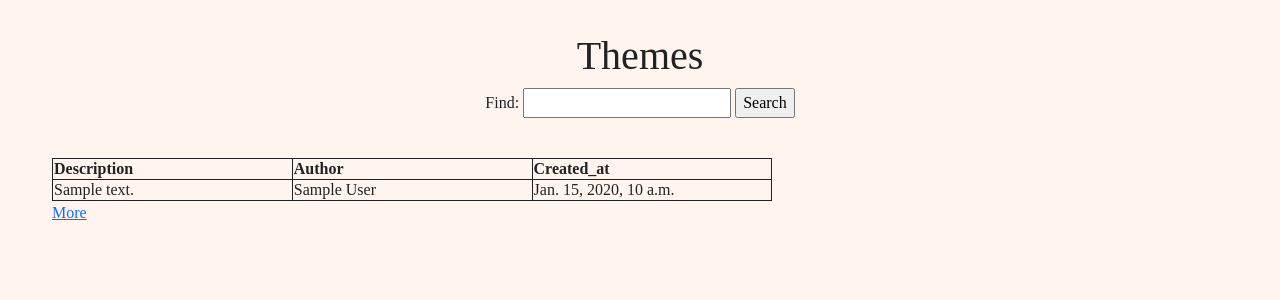
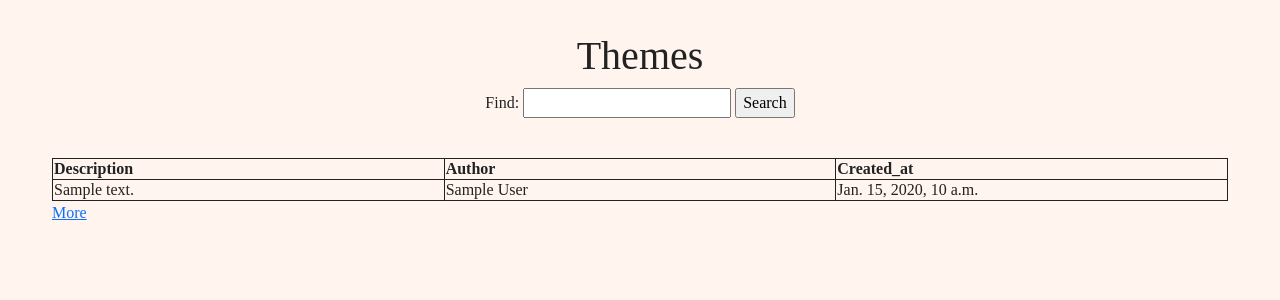
Before and after one commit to assylaiymk/exam_8_Assylaiym_Kairatova_forum, a Django app: page / in a window 1280 px wide. Shown: the part 28-328 px from the top of the page. Run offline with Django 4.2, Linux system fonts and the light colour scheme; tables that the repository leaves empty hold one stand-in row (values such as "Sample post"); some libraries are stand-ins or nearby versions.

Commit message:
Обновлена стилилизация

```diff
--- a/static/css/style.css
+++ b/static/css/style.css
@@ -4,14 +4,14 @@ body{
     color: #222;
     margin-top: 60px
 }
-.table, th, td{
+table, th, td{
     border: 1px solid;
 }
-.table{
+table{
     width: 100%;
     border-collapse: collapse;
 }
-.th, td{
+th, td{
     width: 20%;
 }
 .navbar {
```
